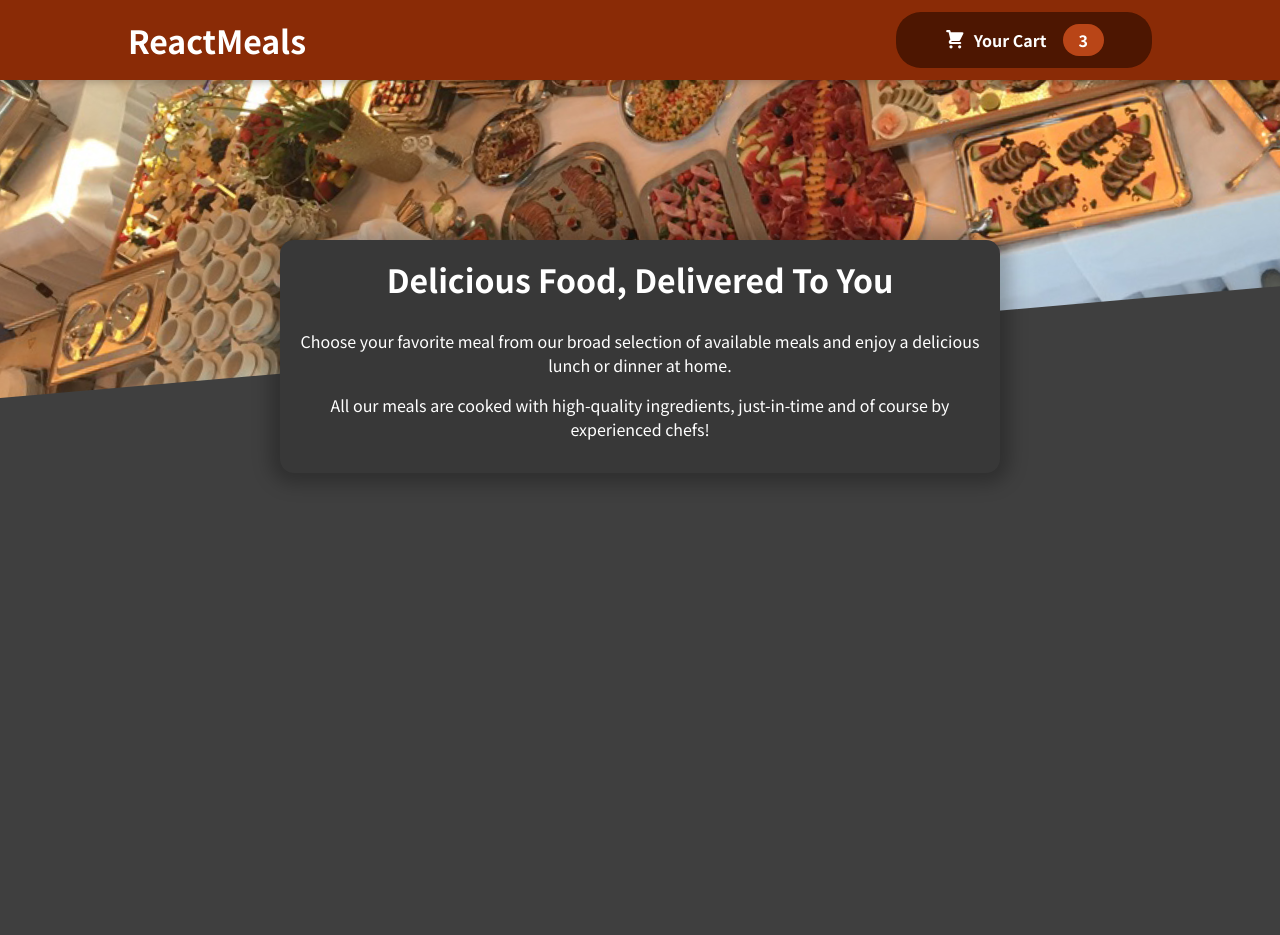
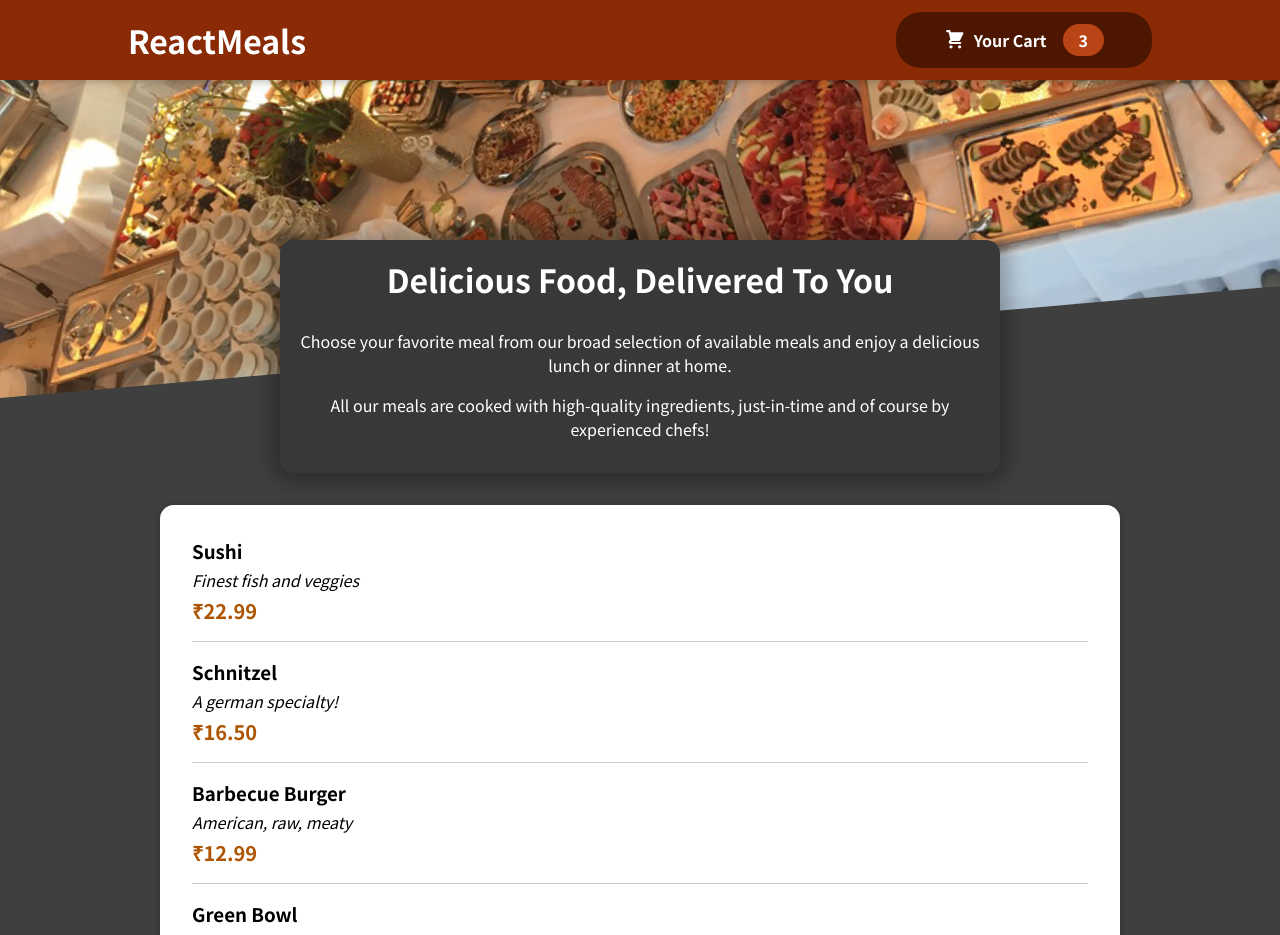
Before and after one commit to shivam2399/restaurant-website, a React (Create React App) app: page / in a window 1280 px wide. Shown: the top 935 px of the page. Before the commit the page ends 800 px from the top, so only its background shows below. Built offline with nearby package versions, Linux system fonts and the light colour scheme.

Commit message:
Rendering meal items

```diff
--- a/src/components/Meals/AvailableMeals.js
+++ b/src/components/Meals/AvailableMeals.js
@@ -0,0 +1,51 @@
+import Card from '../UI/Card';
+import MealItem from './MealItem/MealItem';
+import classes from './AvailaleMeals.module.css'
+
+const DUMMY_MEALS = [
+    {
+      id: 'm1',
+      name: 'Sushi',
+      description: 'Finest fish and veggies',
+      price: 22.99,
+    },
+    {
+      id: 'm2',
+      name: 'Schnitzel',
+      description: 'A german specialty!',
+      price: 16.5,
+    },
+    {
+      id: 'm3',
+      name: 'Barbecue Burger',
+      description: 'American, raw, meaty',
+      price: 12.99,
+    },
+    {
+      id: 'm4',
+      name: 'Green Bowl',
+      description: 'Healthy...and green...',
+      price: 18.99,
+    },
+  ];
+
+const AvailableMeals = () => {
+    const mealsList = DUMMY_MEALS.map((meal) => (
+        <MealItem
+          key={meal.id}
+          name={meal.name}
+          description={meal.description}
+          price={meal.price}
+        />
+    ));
+
+    return (
+        <section className={classes.meals}>
+            <Card>
+            <ul>{mealsList}</ul>
+            </Card>
+        </section>
+    )
+}
+
+export default AvailableMeals;
--- /dev/null
+++ b/src/components/Meals/AvailaleMeals.module.css
@@ -0,0 +1,24 @@
+.meals {
+    max-width: 60rem;
+    width: 90%;
+    margin: 2rem auto;
+    animation: meals-appear 1s ease-out forwards;
+  }
+
+  .meals ul {
+    list-style: none;
+    margin: 0;
+    padding: 0;
+  }
+
+  @keyframes meals-appear {
+    from {
+      opacity: 0;
+      transform: translateY(3rem);
+    }
+
+    to {
+      opacity: 1;
+      transform: translateY(0);
+    }
+  }
--- /dev/null
+++ b/src/components/Meals/MealItem/MealItem.js
@@ -0,0 +1,18 @@
+import classes from './MealItem.module.css'
+
+const MealItem = props => {
+    const price = `₹${props.price.toFixed(2)}`;
+
+    return <li className={classes.meal}>
+        <div>
+         <h3>{props.name}</h3>
+         <div className={classes.description}>{props.description}</div>
+         <div className={classes.price}>{price}</div>
+        </div>
+        <div>
+
+        </div>
+    </li>
+}
+
+export default MealItem;
--- /dev/null
+++ b/src/components/Meals/MealItem/MealItem.module.css
@@ -0,0 +1,22 @@
+.meal {
+    display: flex;
+    justify-content: space-between;
+    margin: 1rem;
+    padding-bottom: 1rem;
+    border-bottom: 1px solid #ccc;
+  }
+
+  .meal h3 {
+    margin: 0 0 0.25rem 0;
+  }
+
+  .description {
+    font-style: italic;
+  }
+
+  .price {
+    margin-top: 0.25rem;
+    font-weight: bold;
+    color: #ad5502;
+    font-size: 1.25rem;
+  }
--- a/src/components/Meals/Meals.js
+++ b/src/components/Meals/Meals.js
@@ -1,9 +1,11 @@
 import MealsSummary from "./MealsSummary";
+import AvailableMeals from "./AvailableMeals";
 
 const Meals = () => {
     return (
         <>
          <MealsSummary />
+         <AvailableMeals />
         </>
     )
 }
--- /dev/null
+++ b/src/components/UI/Card.js
@@ -0,0 +1,7 @@
+import classes from './Cart.module.css'
+
+const Card = props => {
+    return <div className={classes.card}>{props.children}</div>
+}
+
+export default Card;
--- /dev/null
+++ b/src/components/UI/Cart.module.css
@@ -0,0 +1,6 @@
+.card {
+    padding: 1rem;
+    box-shadow: 0 2px 8px rgba(0, 0, 0, 0.25);
+    border-radius: 14px;
+    background-color: white;
+  }
```
Also changed, not shown: src/components/Meals/MealItem/MealItemForm.js (added).
